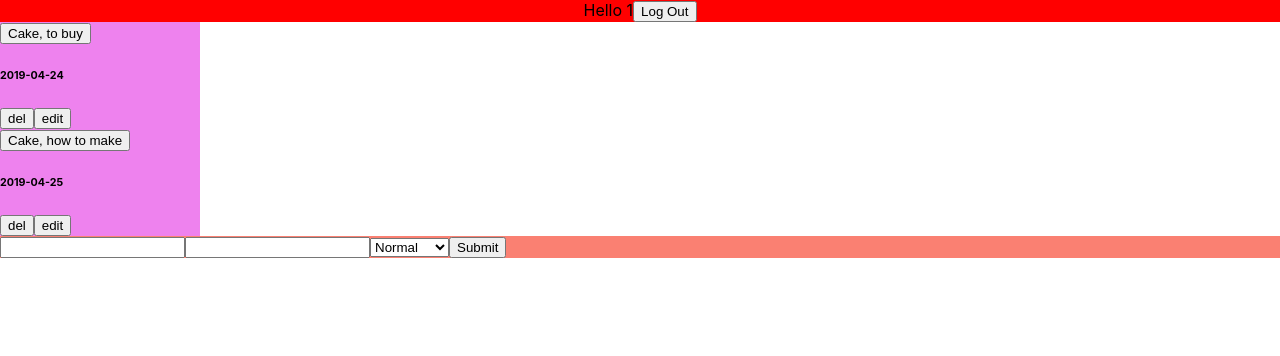
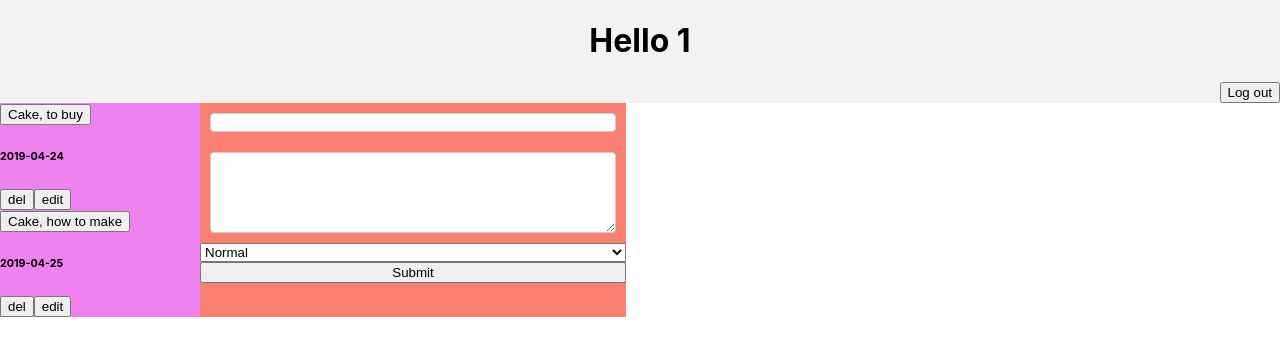
Before and after one commit to jakubpodolski/notes-app, a React (Create React App) app: page /user/1 in a window 1280 px wide. Shown: the top 356 px of the page. Built offline with nearby package versions, Linux system fonts and the light colour scheme.

Commit message:
added textarea

```diff
--- a/public/index.html
+++ b/public/index.html
@@ -3,6 +3,7 @@
   <head>
     <meta charset="utf-8" />
     <link rel="shortcut icon" href="%PUBLIC_URL%/favicon.ico" />
+    <link rel="stylesheet" href="https://use.fontawesome.com/releases/v5.8.1/css/all.css" integrity="sha384-50oBUHEmvpQ+1lW4y57PTFmhCaXp0ML5d60M1M7uH2+nqUivzIebhndOJK28anvf" crossorigin="anonymous">
     <meta
       name="viewport"
       content="width=device-width, initial-scale=1, shrink-to-fit=no"
--- a/src/Components/UserPanel/UserPanel.css
+++ b/src/Components/UserPanel/UserPanel.css
@@ -1,3 +1,19 @@
+.user {
+    background: #f2f2f2;
+    text-align: center;
+    display: flex;
+    flex-direction: column;
+    justify-content: center;
+}
+
+.user-logOut {
+    align-self: flex-end;
+}
+
+.panel {
+    display: flex;
+}
+
 .notes-list {
     background: violet;
     display: flex;
@@ -5,11 +21,15 @@
     width: 200px;
 }
 
-.user {
-    background: red;
-    text-align: center;
+.note-wrapper {
+    background: salmon;
+    display: flex;
+    flex-direction: column;
 }
 
-.note-wrapper {
-    background: salmon;
+.note-input {
+    width: 400px;
+    margin: 10px;
+    border: 1px solid #ccc;
+    border-radius: 4px;
 }
--- a/src/Components/UserPanel/UserPanel.js
+++ b/src/Components/UserPanel/UserPanel.js
@@ -8,7 +8,7 @@ import NotesList from '../NotesList/NotesList.js';
 const UserPanel = ({match, history}) => {
     const [title, setTitle] = useState('')
     const [content, setContent] = useState('')
-    const [notes, setNotes] = useState([])
+    //const [notes, setNotes] = useState([])
     //const [style, setStyle] = useState('')
 
     useEffect(()=>{
@@ -23,18 +23,20 @@ const UserPanel = ({match, history}) => {
     }
 
     const handleNoteSave = (e) => {
-        e.priventDefault();
+        // send data to database
+        e.preventDefault();
     }
 
     const user = match.params.username;
     return (
         <div>
             <div className='user'>
-                {`Hello ${user}`}
-                <button onClick={() => history.push('/')}>
-                    Log Out
+                <h1 className='user-name'>{`Hello ${user}`}</h1>
+                <button className='user-logOut' onClick={() => history.push('/')}>
+                    Log out
                 </button>
             </div>
+            <div className='panel'>
                 <div className='notes-list'>
                     {data.notes.map((note) => (
                         <NotesList
@@ -44,15 +46,14 @@ const UserPanel = ({match, history}) => {
                         />
                     ))}
                 </div>
-            <div className='note-wrapper'>
-                <form>
-                    <input type='text' name='title' value={title} onChange={(e) => setTitle(e.target.value)}/>
-                    <input type='text' name='content' value={content} onChange={(e) => setContent(e.target.value)}/>
+                <form className='note-wrapper' onSubmit={(e) => handleNoteSave(e)}>
+                    <input className='note-input' type='text' name='title' value={title} onChange={(e) => setTitle(e.target.value)}/>
+                    <textarea className='note-input' cols="40" rows="5" type='text' name='content' value={content} onChange={(e) => setContent(e.target.value)}/>
                     <select>
                         <option value='normal'>Normal</option>
                         <option value='important'>Important</option>
                     </select>
-                    <input type='submit' name='create' onSubmit={(e) => handleNoteSave(e)}/>
+                    <input type='submit' name='create'/>
                 </form>
             </div>
         </div>
```
Also changed, not shown: public/logout.png (added), src/Components/UserPanel/log-out.svg (added). Lines whose indentation alone changed are shown as unchanged.
